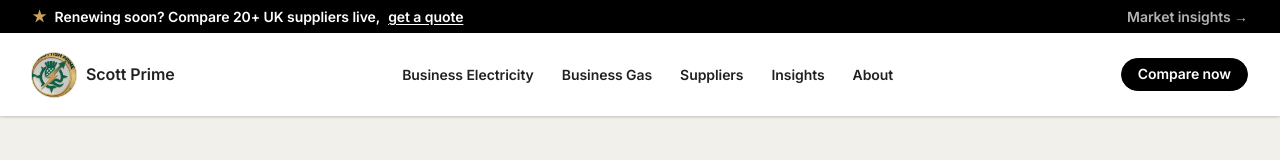
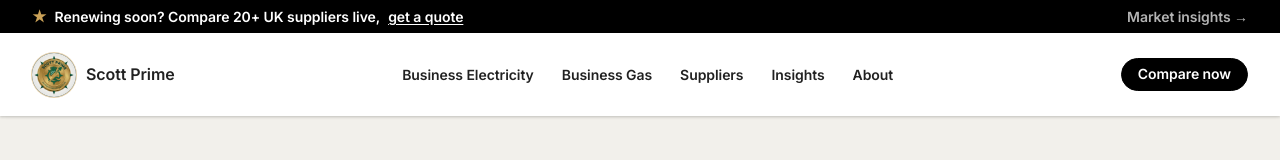
Before and after one commit to Zuhairshad/Scottish-Prime, a Next.js app: page / in a window 1280 px wide. Shown: the top 160 px of the page. Built offline with nearby package versions, Linux system fonts and the light colour scheme.

Commit message:
feat: update logo asset and badge styling to Scott Prime

```diff
--- a/src/components/site-footer.tsx
+++ b/src/components/site-footer.tsx
@@ -100,8 +100,7 @@ export function SiteFooter() {
               <img
                 src="/logo.png"
                 alt="Scott Prime Energy"
-                className="absolute inset-0 w-full h-full object-cover"
-                style={{ transform: "scale(1.6)", objectPosition: "55% 50%" }}
+                className="w-full h-full object-cover"
               />
             </span>
             <span className="t-body-sm-med text-white">Scott Prime Energy</span>
--- a/src/components/site-header.tsx
+++ b/src/components/site-header.tsx
@@ -74,8 +74,7 @@ function Logo() {
       <img
         src="/logo.png"
         alt="Scott Prime Energy"
-        className="absolute inset-0 w-full h-full object-cover"
-        style={{ transform: "scale(1.6)", objectPosition: "55% 50%" }}
+        className="w-full h-full object-cover"
       />
     </span>
   );
```
Also changed, not shown: public/logo.png.
